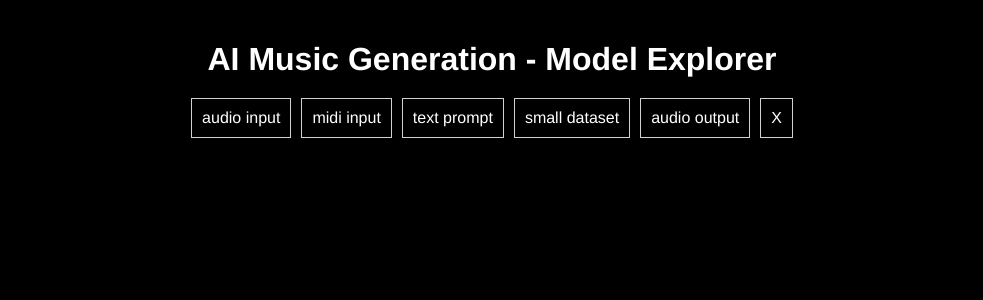
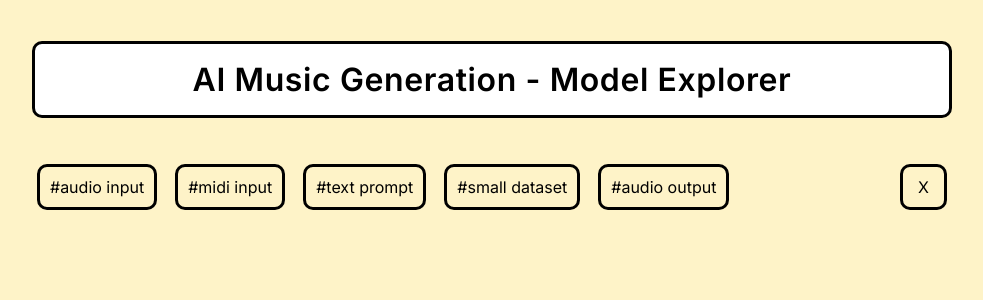
Before and after one commit to Music-RAI/model-explorer, a Django app: page / in a window 1280 px wide. Shown: the top 300 px of the page, without its empty margins (148-1131 px from the left). Run offline with Django 4.2, Linux system fonts and the light colour scheme; data that the repository does not hold is empty.

Commit message:
WIP Apply theme styling

```diff
--- a/genmodels/static/genmodels/style.css
+++ b/genmodels/static/genmodels/style.css
@@ -1,25 +1,38 @@
 body {
-    font-family: "Arimo", sans-serif;
+    font-family: "Inter", sans-serif;
     margin: 0;
     padding: 20px;
-    background-color: #000;
-    color: #fff;
+    background-color: #FEF3C8; /* <- yellow */
+    color: #000;
 }
 
 .container {
-    max-width: 1200px;
+    max-width: 920px;
     margin: auto;
+    display: grid;
+    gap: 1.5em;
 }
 
-h1 {
+h1, h2 {
     text-align: center;
-    margin-bottom: 20px;
+    letter-spacing: 0.6px;
+    font-weight: 600;
+}
+
+.title {
+  padding: 0.5em 1em;
+  background-color: #fff;
+}
+
+.tags-row {
+    display: flex;
+    justify-content: space-between;
+    margin-bottom: 1.5em;
 }
 
 .tags {
     display: flex;
-    justify-content: center;
-    margin-bottom: 20px;
+    gap: 0.5em;
 }
 
 .tag,
@@ -27,7 +40,11 @@ h1 {
     padding: 10px;
     margin: 0 5px;
     cursor: pointer;
-    border: 1px solid #d1d1d1;
+}
+
+.tag-reset {
+    padding-left: 15px;
+    padding-right: 15px;
 }
 
 .tag.selected {
@@ -35,22 +52,34 @@ h1 {
 }
 
 #tiles {
-    display: flex; /* Use flexbox */
-    flex-wrap: wrap; /* Allow wrapping of tiles */
-    justify-content: center; /* Center tiles horizontally */
-    gap: 20px; /* Space between tiles */
+    display: flex;
+    flex-wrap: wrap;
+    justify-content: space-between;
+    gap: 20px;
+}
+
+.rounded-rect {
+    border-radius: 10px;
+    border: 3px solid #000; /* #d1d1d1; */
 }
 
 .tile {
-    border: 1px solid #d1d1d1;
     padding: 15px;
     min-width: 200px;
     max-width: 300px;
     flex: 1 1 auto; /* Allow tiles to grow and shrink */
+    box-shadow: 0px 4px 0px 0px #000;
+    cursor: pointer;
+}
+
+.tile:hover {
+    box-shadow: none;
+    transform: translateY(4px);
 }
 
 .tile h2 {
     margin: 0 0 10px;
+    text-align: left;
 }
 
 .tile-tags {
--- a/genmodels/templates/genmodels/base.html
+++ b/genmodels/templates/genmodels/base.html
@@ -6,7 +6,7 @@
   <title>AI Music Generation - Model Explorer</title>
   <link rel="preconnect" href="https://fonts.googleapis.com">
   <link rel="preconnect" href="https://fonts.gstatic.com" crossorigin>
-  <link href="https://fonts.googleapis.com/css2?family=Arimo:ital,wght@0,400..700;1,400..700&display=swap" rel="stylesheet">
+  <link href="https://fonts.googleapis.com/css2?family=Inter:ital,opsz,wght@0,14..32,100..900;1,14..32,100..900&display=swap" rel="stylesheet">
   {% load static %}
   <link rel="stylesheet" href="{% static 'genmodels/style.css' %}">
 </head>
--- a/genmodels/templates/genmodels/index.html
+++ b/genmodels/templates/genmodels/index.html
@@ -1,20 +1,22 @@
 {% extends "genmodels/base.html" %}
 {% block content %}
   <div class="container">
-    <h1>AI Music Generation - Model Explorer</h1>
+    <h1 class="title rounded-rect">AI Music Generation - Model Explorer</h1>
 
-    <div class="tags">
-      <span class="tag">audio input</span>
-      <span class="tag">midi input</span>
-      <span class="tag">text prompt</span>
-      <span class="tag">small dataset</span>
-      <span class="tag">audio output</span>
-      <span class="tag-reset" id="tagReset"> X </span>
+    <div class="tags-row">
+      <div class="tags">
+        <span class="tag rounded-rect">#audio input</span>
+        <span class="tag rounded-rect">#midi input</span>
+        <span class="tag rounded-rect">#text prompt</span>
+        <span class="tag rounded-rect">#small dataset</span>
+        <span class="tag rounded-rect">#audio output</span>
+      </div>
+      <div class="tag-reset rounded-rect" id="tagReset"> X </div>
     </div>
 
     <div id="tiles">
       {% for model in ml_models %}
-        <div class="tile">
+        <a class="tile rounded-rect">
           <h2>{{ model.name }}</h2>
           <p>{{ model.description }}</p>
           {% if model.year %}
@@ -38,7 +40,7 @@
           <div class="tile-tags">
               <span class="tag">audio input</span>
           </div>
-        </div>
+        </a>
       {% endfor %}
     </div>
   </div>
```
